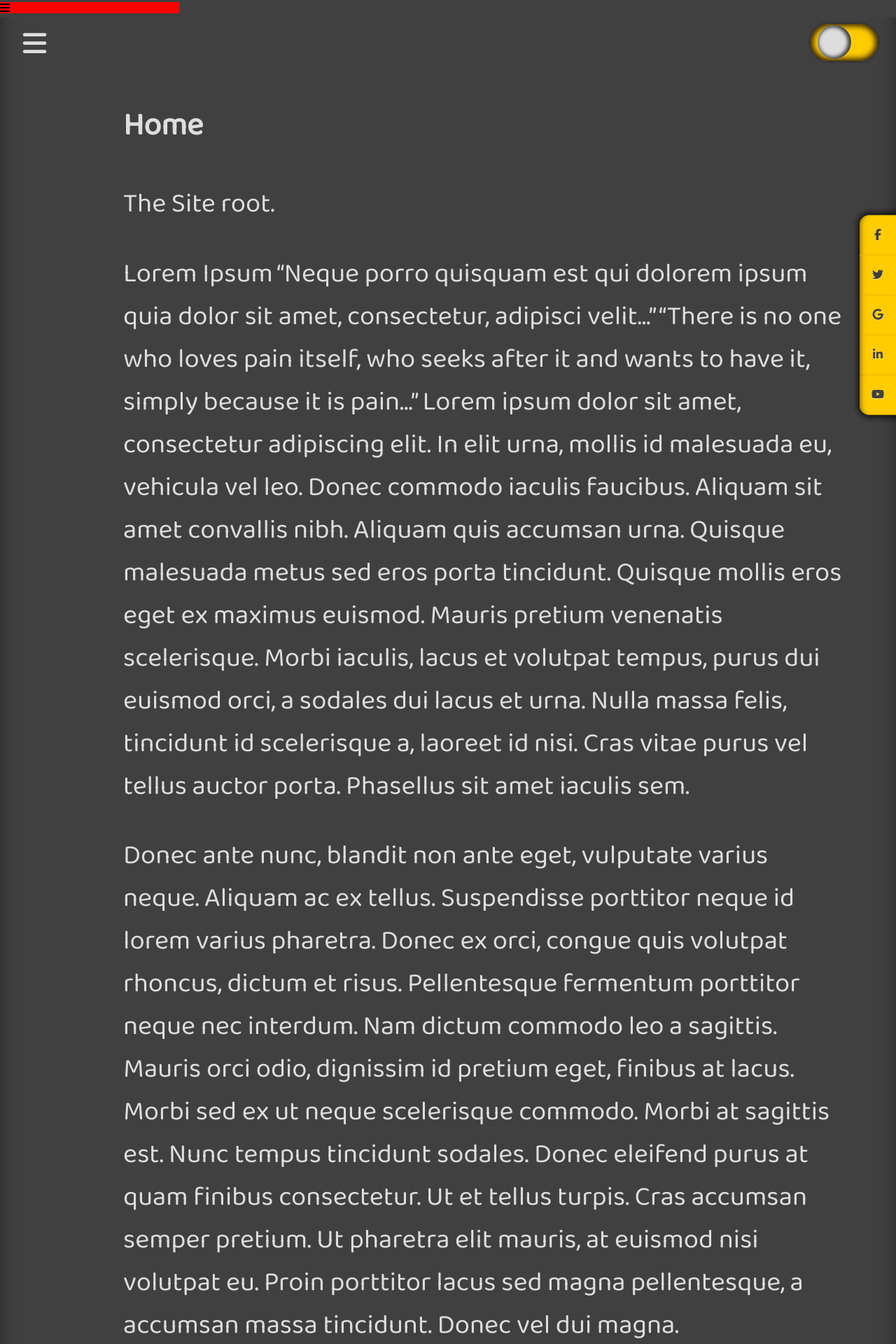
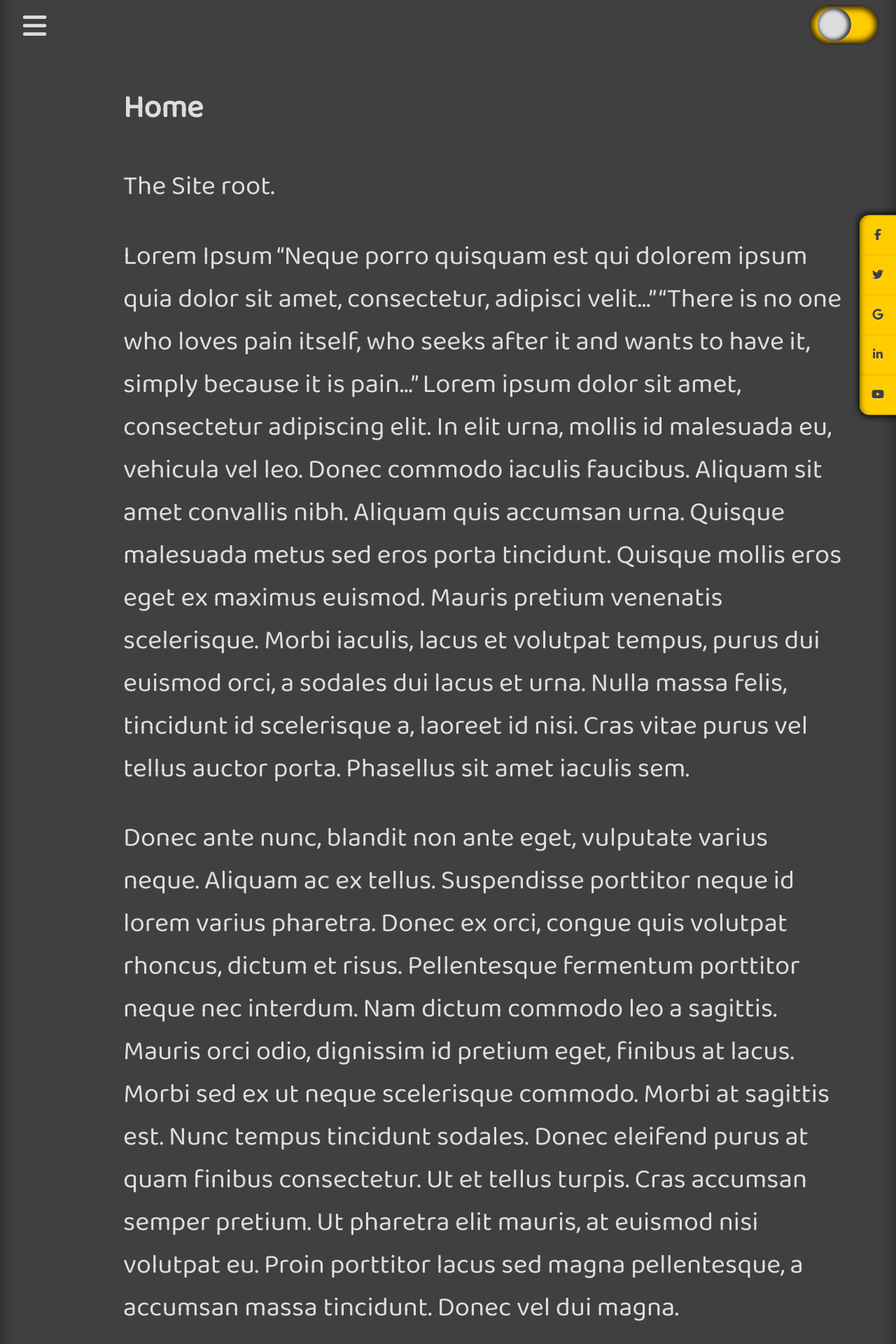
Before and after one commit to brettjrea/brettjrea.github.io-old, a Jekyll site: the page built from index.md, in a window 1280 px wide. Shown: the top 1920 px of the page at 70% size. Built offline with Jekyll 4.4.1, drawn with Linux system fonts in a browser that asks for light colours; nearby versions of some CDN libraries; comment, search, counter and statistics services are not loaded.

Commit message:
Update header.html

```diff
--- a/_includes/header.html
+++ b/_includes/header.html
@@ -1,6 +1,4 @@
 <header>
-<div id="tab" class="fas fa-bars">
-</div>
 <nav id="mySidenav" class="sidenav effect" style="width: 0vw;">
   <ul>
     {% assign navigation_pages = site.html_pages | sort: 'navigation_weight' %}
```
